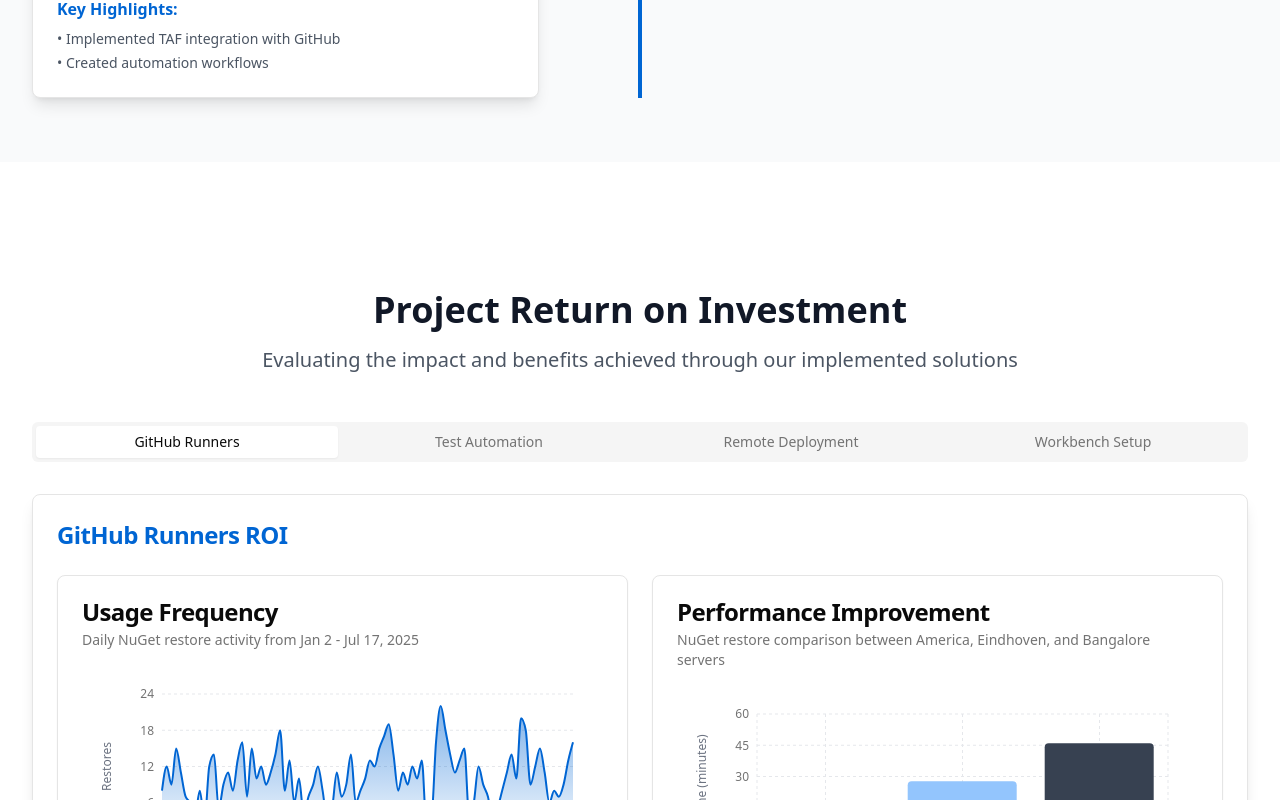
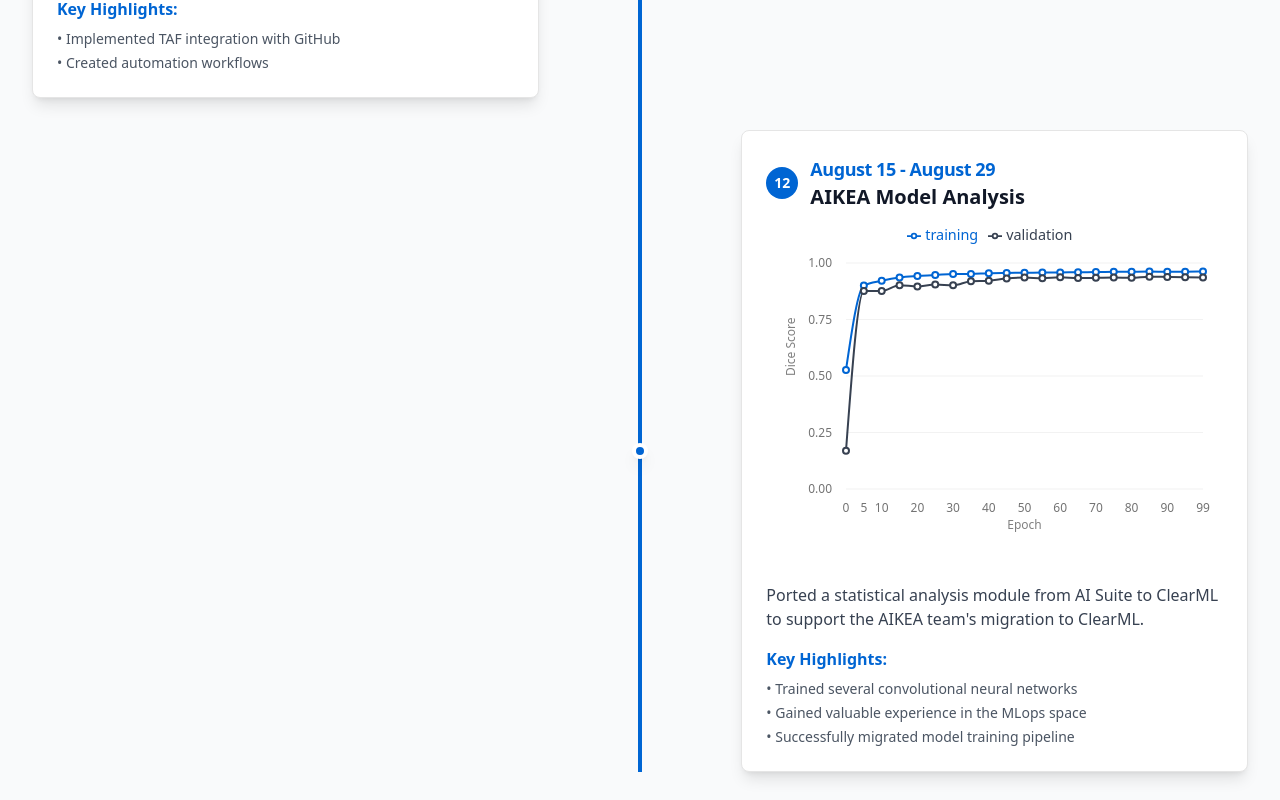
Before and after one commit to TomStevenson1/intern-demo, a React (Create React App) app: page / in a window 1280 px wide. Shown: the part 8000-8800 px from the top of the page. Built offline with nearby package versions, Linux system fonts and the light colour scheme.

Commit message:
update timeline with aikea work

```diff
--- /dev/null
+++ b/src/components/charts/AikeaModelChart.tsx
@@ -0,0 +1,115 @@
+"use client"
+
+import { CartesianGrid, Line, LineChart, XAxis, YAxis, Legend } from "recharts"
+
+import {
+  ChartConfig,
+  ChartContainer,
+  ChartTooltip,
+  ChartTooltipContent,
+} from "../ui/chart"
+
+export const description = "AIKEA Model Training Progress - Dice Coefficient Over Epochs"
+
+const chartData = [
+  { epoch: 0, training: 0.5269, validation: 0.1692 },
+  { epoch: 5, training: 0.8999, validation: 0.8765 },
+  { epoch: 10, training: 0.9214, validation: 0.8764 },
+  { epoch: 15, training: 0.9363, validation: 0.9017 },
+  { epoch: 20, training: 0.9426, validation: 0.8964 },
+  { epoch: 25, training: 0.9465, validation: 0.9046 },
+  { epoch: 30, training: 0.9514, validation: 0.9010 },
+  { epoch: 35, training: 0.9510, validation: 0.9195 },
+  { epoch: 40, training: 0.9551, validation: 0.9220 },
+  { epoch: 45, training: 0.9561, validation: 0.9315 },
+  { epoch: 50, training: 0.9567, validation: 0.9356 },
+  { epoch: 55, training: 0.9579, validation: 0.9324 },
+  { epoch: 60, training: 0.9583, validation: 0.9365 },
+  { epoch: 65, training: 0.9593, validation: 0.9332 },
+  { epoch: 70, training: 0.9597, validation: 0.9342 },
+  { epoch: 75, training: 0.9608, validation: 0.9358 },
+  { epoch: 80, training: 0.9614, validation: 0.9346 },
+  { epoch: 85, training: 0.9619, validation: 0.9397 },
+  { epoch: 90, training: 0.9610, validation: 0.9382 },
+  { epoch: 95, training: 0.9618, validation: 0.9368 },
+  { epoch: 99, training: 0.9625, validation: 0.9357 }
+]
+
+const chartConfig = {
+  training: {
+    label: "Training Dice Score",
+    color: "#0065d3",
+  },
+  validation: {
+    label: "Validation Dice Score",
+    color: "#374151",
+  },
+} satisfies ChartConfig
+
+export function AikeaModelChart() {
+  return (
+    <ChartContainer config={chartConfig} className="aspect-[4/3]">
+      <LineChart
+        accessibilityLayer
+        data={chartData}
+        height={300}
+        margin={{
+          left: 20,
+          right: 20,
+          top: 10,
+          bottom: 40,
+        }}
+      >
+        <CartesianGrid vertical={false} />
+        <Legend
+          verticalAlign="top"
+          height={36}
+          iconType="line"
+          wrapperStyle={{ fontSize: '0.9rem', marginBottom: 8 }}
+        />
+        <XAxis
+          dataKey="epoch"
+          tickLine={false}
+          axisLine={false}
+          tickMargin={8}
+          tickFormatter={(value) => value.toString()}
+          label={{ value: 'Epoch', position: 'insideBottom', offset: -10 }}
+        />
+        <YAxis
+          tickLine={false}
+          axisLine={false}
+          tickMargin={8}
+          domain={[0, 1]}
+          tickFormatter={(value) => value.toFixed(2)}
+          label={{ value: 'Dice Score', angle: -90, position: 'insideLeft' }}
+        />
+        <ChartTooltip
+          cursor={false}
+          content={<ChartTooltipContent
+            formatter={(value, name) => [
+              typeof value === 'number' ? value.toFixed(4) : value,
+              name
+            ]}
+            labelFormatter={(label) => `Epoch ${label}`}
+          />}
+        />
+        <Line
+          dataKey="training"
+          type="monotone"
+          stroke="#0065d3"
+          strokeWidth={2}
+          dot={{ r: 3 }}
+          activeDot={{ r: 5 }}
+        />
+        <Line
+          dataKey="validation"
+          type="monotone"
+          stroke="#374151"
+          strokeWidth={2}
+          dot={{ r: 3 }}
+          activeDot={{ r: 5 }}
+        />
+      </LineChart>
+    </ChartContainer>
+  )
+}
--- a/src/components/sections/Timeline.tsx
+++ b/src/components/sections/Timeline.tsx
@@ -1,5 +1,6 @@
 import React, { useState } from 'react';
 import { Card, CardContent, CardHeader, CardTitle } from '../ui/card';
+import { AikeaModelChart } from '../charts/AikeaModelChart';
 
 const Timeline: React.FC = () => {
   const [selectedImage, setSelectedImage] = useState<string | null>(null);
@@ -109,6 +110,13 @@
       description: "Integrating the test automation framework with GitHub workflows.",
       highlights: ["Implemented TAF integration with GitHub", "Created automation workflows"],
       image: `${process.env.PUBLIC_URL}/images/timeline/TAFWorkflow.png`
+    },
+    {
+      week: "August 15 - August 29",
+      title: "AIKEA Model Analysis",
+      description: "Ported a statistical analysis module from AI Suite to ClearML to support the AIKEA team's migration to ClearML.",
+      highlights: ["Trained several convolutional neural networks", "Gained valuable experience in the MLops space", "Successfully migrated model training pipeline"],
+      showChart: true
     }
   ];
 
@@ -140,8 +148,13 @@
                         <h3 className="text-xl font-semibold text-gray-900">{item.title}</h3>
                       </div>
                     </div>
-                    {/* Show image if present, otherwise show CSV table for GitHub Runner Software Investigation */}
-                    {item.image && (
+                    {/* Show image if present, chart if showChart is true, otherwise show CSV table for GitHub Runner Software Investigation */}
+                    {item.showChart && (
+                      <div className="mt-4">
+                        <AikeaModelChart />
+                      </div>
+                    )}
+                    {item.image && !item.showChart && (
                       <div className="mt-4">
                         <img
                           src={item.image}
```
